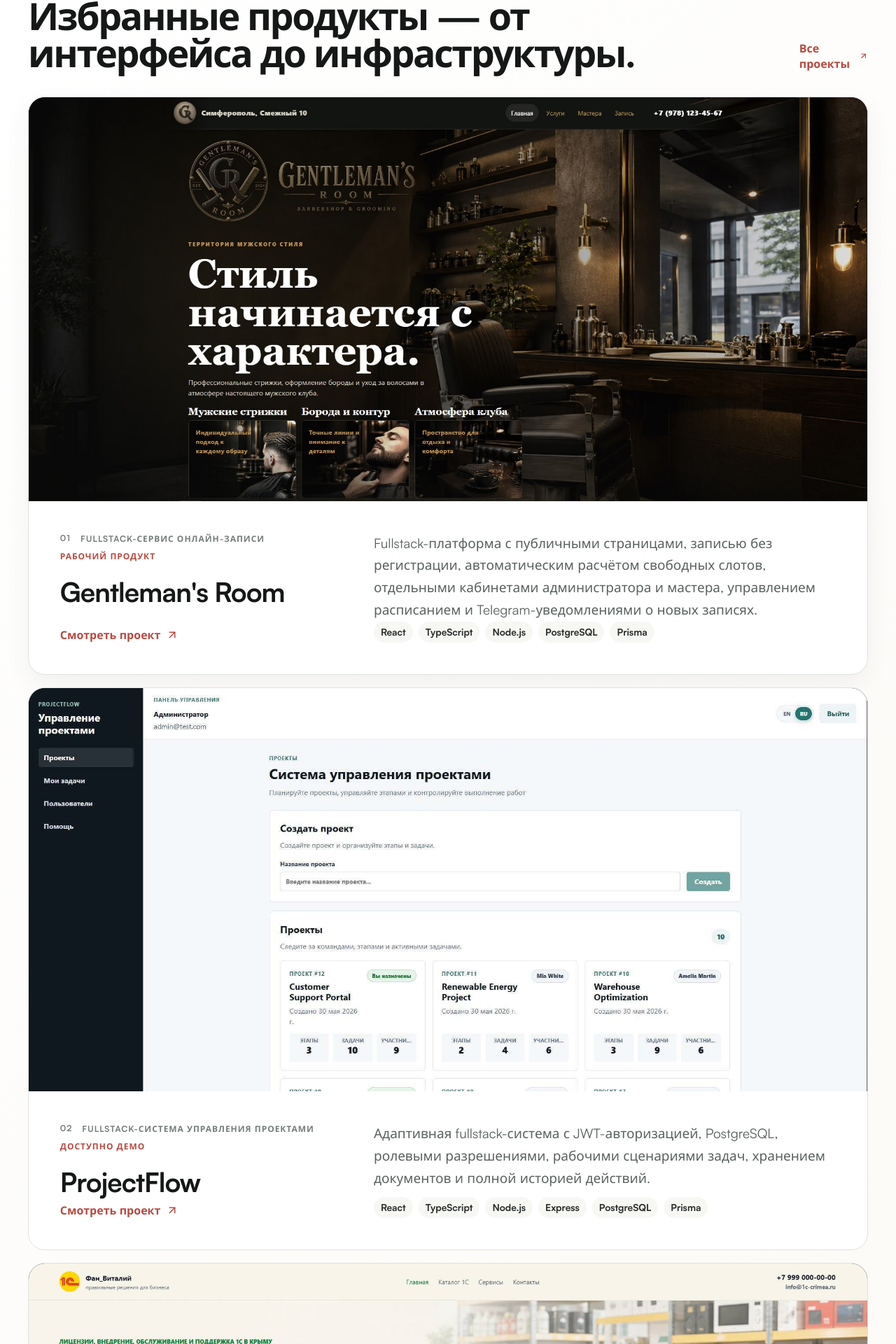
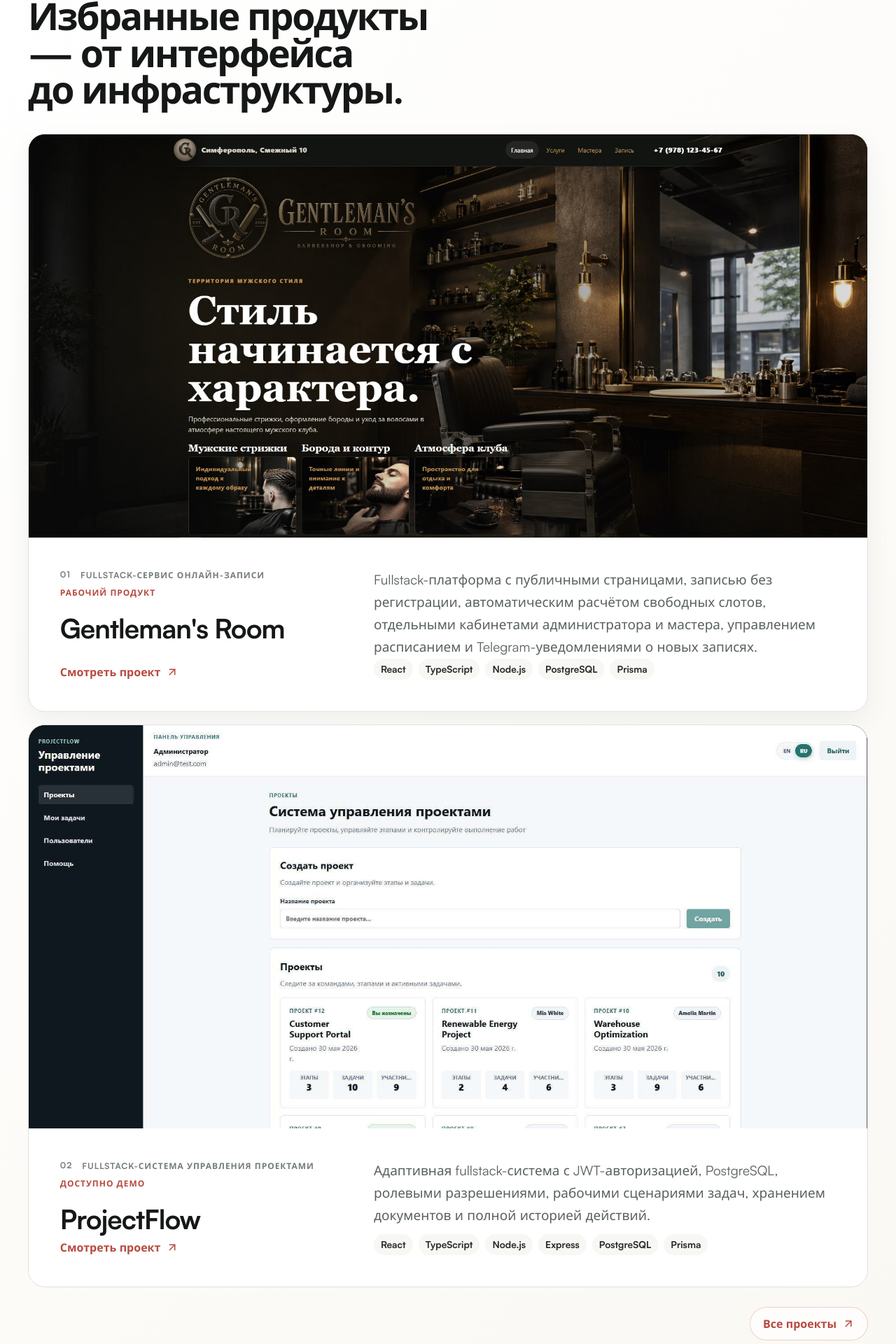
Before and after one commit to Aleks-man/portfolio, a React (Vite) app: page / in a window 1280 px wide. Shown: the part 1494-3414 px from the top of the page at 70% size. Built offline with nearby package versions, Linux system fonts and the light colour scheme.

Commit message:
style: move all projects link below featured work

```diff
--- a/src/components/ProjectsSection.tsx
+++ b/src/components/ProjectsSection.tsx
@@ -45,19 +45,15 @@
 export function ProjectsSection({ projects }: ProjectsSectionProps) {
   return (
     <section className="section featured-projects" id="projects">
-      <div className="section__header section__header--row">
+      <div className="section__header">
         <div>
           <p className="section__kicker">{projects.kicker}</p>
           <h2>{projects.title}</h2>
         </div>
-        <Link className="text-link" to="/projects">
-          {projects.action}
-          <ArrowUpRight size={18} aria-hidden="true" />
-        </Link>
       </div>
 
       <div className="project-showcase">
-        {projects.items.map((project, index) => (
+        {projects.items.slice(0, 2).map((project, index) => (
           <Link
             className={`project-case${index === 0 ? ' project-case--featured' : ''}`}
             to={`/projects/${project.slug}`}
@@ -86,6 +82,12 @@
           </Link>
         ))}
       </div>
+      <div className="project-showcase__footer">
+        <Link className="text-link" to="/projects">
+          {projects.action}
+          <ArrowUpRight size={18} aria-hidden="true" />
+        </Link>
+      </div>
     </section>
   )
 }
--- a/src/styles/sections.css
+++ b/src/styles/sections.css
@@ -263,6 +263,25 @@
   display: grid;
   grid-template-columns: 1fr;
   gap: 18px;
+}
+
+.project-showcase__footer {
+  margin-top: 28px;
+  display: flex;
+  justify-content: flex-end;
+}
+
+.project-showcase__footer .text-link {
+  min-height: 48px;
+  padding: 0 18px;
+  border: 1px solid rgba(184, 74, 64, 0.24);
+  border-radius: var(--pill);
+  background: rgba(255, 255, 255, 0.68);
+}
+
+.project-showcase__footer .text-link:hover {
+  border-color: rgba(184, 74, 64, 0.46);
+  background: var(--white);
 }
 
 .project-case {
```
